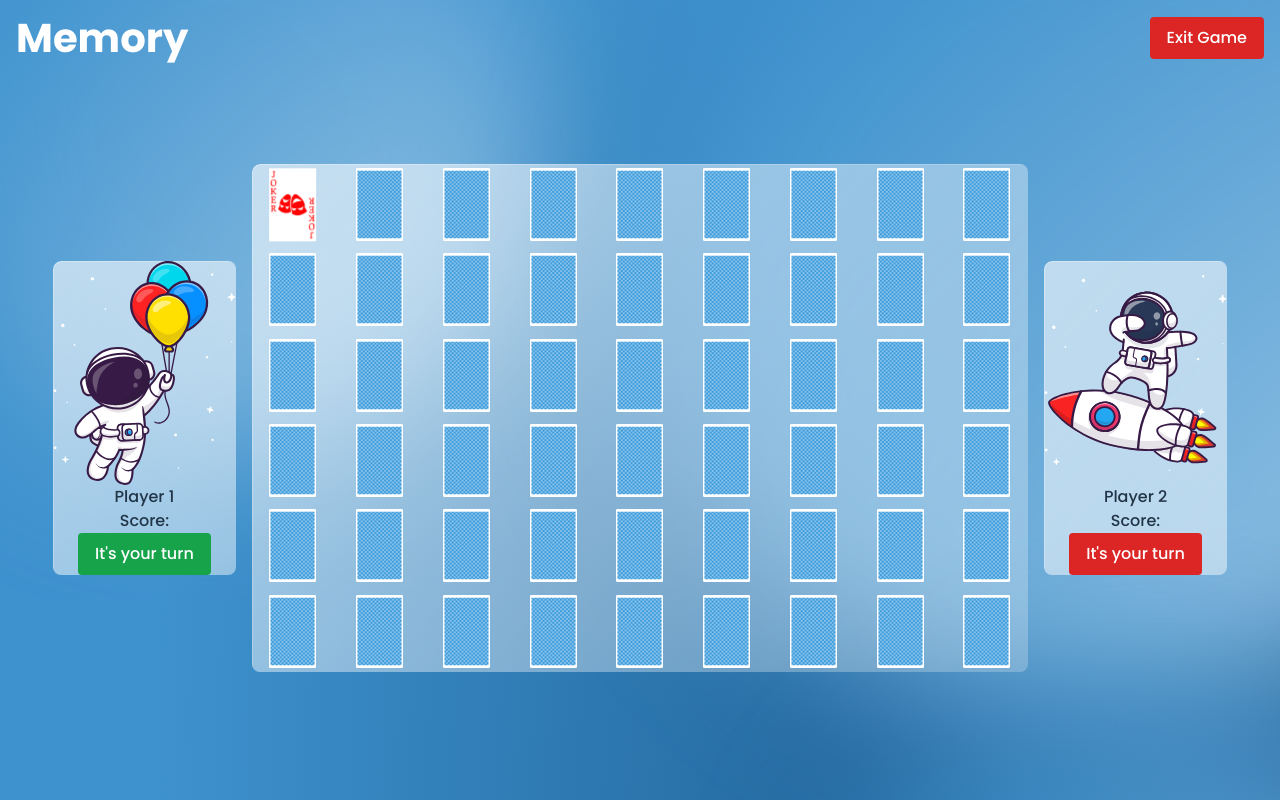
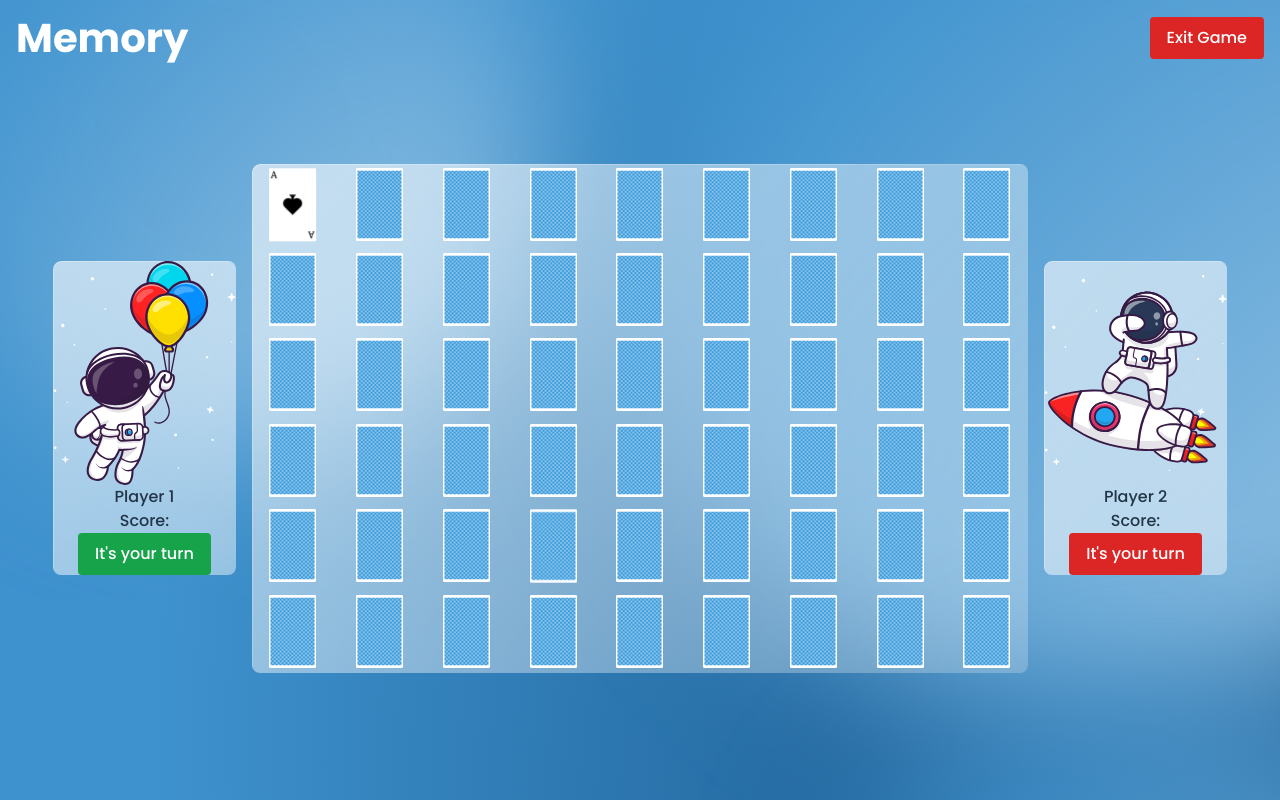
Before and after one commit to zmaqutu/specno-memory-game, a React (Vite) app: page / in a window 1280 px wide. Both pictures are taken after a click on the element 292 px from the left and 204 px from the top of the page. Built offline with nearby package versions, Linux system fonts and the light colour scheme.

Commit message:
added all card images to the gameBoard

```diff
--- a/src/components/Card/Card.jsx
+++ b/src/components/Card/Card.jsx
@@ -20,7 +20,7 @@ function Card(props) {
   return (
     <div className="p-1 w-4/6 flex" onClick={() => set(state => !state)}>
       <a.img src={cardBack} className="flex-shrink-0" alt="" style={{ opacity: opacity.to(o => 1 - o), transform }}/>
-      <a.img src={Joker_2} className="flex-shrink-0 ml-[-100%] will-change-[transform,opacity]" alt="" style={{ opacity, transform, rotateX: '180deg'}} />
+      <a.img src={props.card.imageSrc} className="flex-shrink-0 ml-[-100%] will-change-[transform,opacity]" alt="" style={{ opacity, transform, rotateX: '180deg'}} />
     </div>
   )
 }
--- a/src/components/GameBoard/GameBoard.jsx
+++ b/src/components/GameBoard/GameBoard.jsx
@@ -4,6 +4,7 @@ import { OrbitControls } from '@react-three/drei';
 import * as THREE from 'three';
 import player1Image from '../../assets/images/player1.svg';
 import player2Image from '../../assets/images/player2.svg';
+import cardImages from '../../utils/cardImages';
 import Card from '../Card/Card';
 
 function GameBoard() {
@@ -50,8 +51,8 @@ function GameBoard() {
       </div>
       {/* Canvas */}
         <div className="bg-boardBackground col-span-4 grid grid-cols-9 gap-1 place-items-center rounded-lg">
-        {cards.map((card) => (
-          <Card key={card} card={card} />
+        {cardImages.map((cardImage, cardIndex) => (
+          <Card key={cardIndex} card={cardImage} />
         ))}
         </div>
       <div className="bg-boardBackground rounded-lg">
--- a/src/utils/cardImages.js
+++ b/src/utils/cardImages.js
@@ -52,8 +52,8 @@ import Two_Spades from '../assets/images/cards/2_Spades.svg';
 import Two_Hearts from '../assets/images/cards/2_Hearts.svg';
 import Two_Diamonds from '../assets/images/cards/2_Diamonds.svg';
 import Two_Clubs from '../assets/images/cards/2_Clubs.svg';
-import Joker_1 from '../assets/images/cards/Joker.svg';
-import Joker_2 from '../assets/images/cards/Joker.svg';
+import Joker_1 from '../assets/images/cards/Joker_1.svg';
+import Joker_2 from '../assets/images/cards/Joker_2.svg';
 
 const cardImages = [
     {name: 'A_Spades', imageSrc: A_Spades},
```
